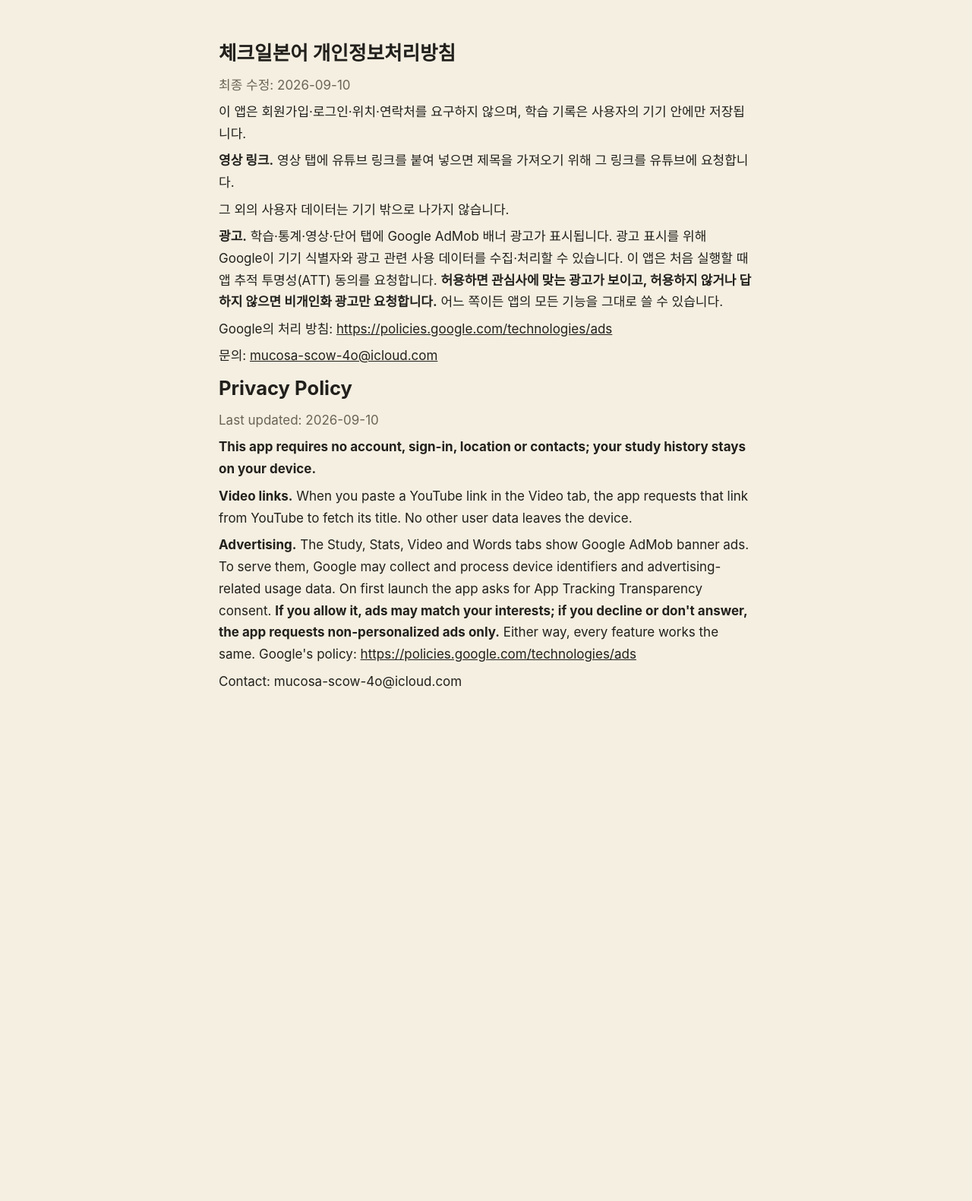
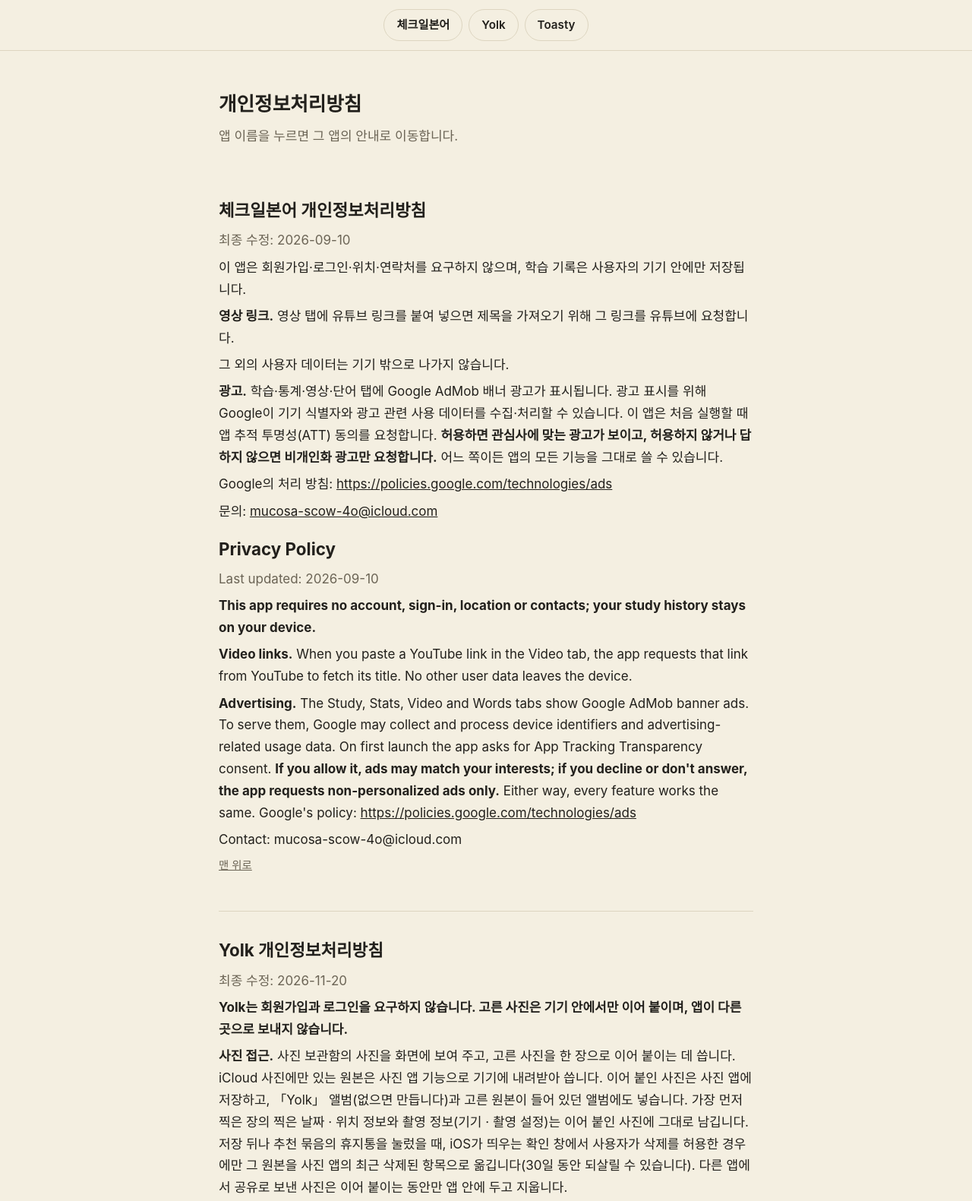
Before and after one commit to checknihongo/checknihongo.github.io, a plain HTML site: page index.html in a window 1280 px wide. Shown: the top 1581 px of the page at 76% size. Before the commit the page ends 982 px from the top, so only its background shows below. Drawn offline with Linux system fonts and the light colour scheme.

Commit message:
docs: 개인정보처리방침을 세 앱(체크일본어 · Yolk · Toasty) 공용 페이지로

```diff
--- a/index.html
+++ b/index.html
@@ -3,7 +3,7 @@
 <head>
 <meta charset="utf-8">
 <meta name="viewport" content="width=device-width, initial-scale=1">
-<title>체크일본어 개인정보처리방침</title>
+<title>개인정보처리방침</title>
 <style>
   :root { --bg:#f4efe1; --fg:#22201c; --muted:#6b6455; --line:#ddd5c0; }
   @media (prefers-color-scheme: dark) {
@@ -25,12 +25,31 @@
   .updated, .statement { color: var(--muted); }
   footer { color: var(--muted); font-size: .9rem; margin-top: 3rem; }
   .q { font-weight: 600; margin-top: 1.4rem; }
+
+  .nav { position: sticky; top: 0; z-index: 1; background: var(--bg); border-bottom: 1px solid var(--line);
+         display: flex; gap: .5rem; padding: .75rem 1.25rem; justify-content: center; }
+  .nav a { text-decoration: none; padding: .45rem 1rem; border: 1px solid var(--line); border-radius: 999px;
+           font-weight: 600; font-size: .95rem; white-space: nowrap; }
+  .nav a:hover, .nav a:focus-visible { background: var(--line); }
+  html { scroll-behavior: smooth; scroll-padding-top: 4.5rem; }
+  article { border-top: 1px solid var(--line); padding-top: 1rem; margin-top: 3rem; }
+  article:first-of-type { border-top: 0; margin-top: 0; }
+  article h2.app { font-size: 1.4rem; margin: 1rem 0 .25rem; }
+  .top { font-size: .9rem; color: var(--muted); }
 </style>
 </head>
 <body>
+<nav class="nav" aria-label="앱 고르기">
+<a href="#checkjp">체크일본어</a>
+<a href="#yolk">Yolk</a>
+<a href="#toasty">Toasty</a>
+</nav>
 <main>
+<h1>개인정보처리방침</h1>
+<p class="lead">앱 이름을 누르면 그 앱의 안내로 이동합니다.</p>
+<article id="checkjp">
 <section>
-<h1>체크일본어 개인정보처리방침</h1>
+<h2 class="app">체크일본어 개인정보처리방침</h2>
 <p class="updated">최종 수정: 2026-09-10</p>
 
 <p>이 앱은 회원가입·로그인·위치·연락처를 요구하지 않으며, 학습 기록은 사용자의 기기 안에만 저장됩니다.</p>
@@ -48,10 +67,8 @@ Google이 기기 식별자와 광고 관련 사용 데이터를 수집·처리
 
 <p>문의: <a href="mailto:mucosa-scow-4o@icloud.com">mucosa-scow-4o@icloud.com</a></p>
 </section>
-
-
 <section>
-<h1>Privacy Policy</h1>
+<h2 class="app">Privacy Policy</h2>
 <p class="updated">Last updated: 2026-09-10</p>
 <p><strong>This app requires no account, sign-in, location or contacts; your study history stays on your device.</strong></p>
 <p><strong>Video links.</strong> When you paste a YouTube link in the Video tab, the app requests that link from YouTube
@@ -63,6 +80,27 @@ requests non-personalized ads only.</strong> Either way, every feature works the
 <a href="https://policies.google.com/technologies/ads">https://policies.google.com/technologies/ads</a></p>
 <p>Contact: mucosa-scow-4o@icloud.com</p>
 </section>
+<p class="top"><a href="#">맨 위로</a></p>
+</article>
+<article id="yolk">
+<h2 class="app">Yolk 개인정보처리방침</h2>
+<p class="updated">최종 수정: 2026-11-20</p>
+<p><strong>Yolk는 회원가입과 로그인을 요구하지 않습니다. 고른 사진은 기기 안에서만 이어 붙이며, 앱이 다른 곳으로 보내지 않습니다.</strong></p>
+<p><strong>사진 접근.</strong> 사진 보관함의 사진을 화면에 보여 주고, 고른 사진을 한 장으로 이어 붙이는 데 씁니다. iCloud 사진에만 있는 원본은 사진 앱 기능으로 기기에 내려받아 씁니다. 이어 붙인 사진은 사진 앱에 저장하고, 「Yolk」 앨범(없으면 만듭니다)과 고른 원본이 들어 있던 앨범에도 넣습니다. 가장 먼저 찍은 장의 찍은 날짜 · 위치 정보와 촬영 정보(기기 · 촬영 설정)는 이어 붙인 사진에 그대로 남깁니다. 저장 뒤나 추천 묶음의 휴지통을 눌렀을 때, iOS가 띄우는 확인 창에서 사용자가 삭제를 허용한 경우에만 그 원본을 사진 앱의 최근 삭제된 항목으로 옮깁니다(30일 동안 되살릴 수 있습니다). 다른 앱에서 공유로 보낸 사진은 이어 붙이는 동안만 앱 안에 두고 지웁니다.</p>
+<p><strong>광고.</strong> 앱 화면에 Google AdMob 광고가 표시됩니다. 광고 표시와 분석을 위해 Google이 기기 식별자, IP 주소로 추정한 대략적인 위치, 광고 · 앱 사용 데이터, 충돌 · 성능 같은 진단 데이터를 수집·처리할 수 있습니다. 앱은 앱 추적 투명성(ATT) 동의를 요청합니다. <strong>허용하면 관심사에 맞는 광고가 보이고, 허용하지 않거나 답하지 않으면 맞춤이 아닌 광고만 요청합니다.</strong> 어느 쪽이든 앱의 모든 기능을 그대로 쓸 수 있습니다. Google의 처리 방침: <a href="https://policies.google.com/technologies/ads">https://policies.google.com/technologies/ads</a></p>
+<p><strong>광고 없애기 구매.</strong> 결제는 Apple이 처리하며, 앱은 결제 정보를 받지 않습니다. 구매했다는 사실만 기기 안에 기억합니다.</p>
+<p>문의: <a href="mailto:mucosa-scow-4o@icloud.com">mucosa-scow-4o@icloud.com</a></p>
+<p class="top"><a href="#">맨 위로</a></p>
+</article>
+<article id="toasty">
+<h2 class="app">Toasty 개인정보처리방침</h2>
+<p class="updated">최종 수정: 2026-11-02</p>
+<p><strong>Toasty는 회원가입과 로그인을 요구하지 않습니다. 고른 사진과 영상은 기기 안에서만 이어 붙이며, 앱이 다른 곳으로 보내지 않습니다.</strong></p>
+<p><strong>사진 접근.</strong> 사진 보관함의 사진과 영상을 화면에 보여 주고, 고른 것을 한 편의 영상으로 이어 붙이는 데 씁니다. 만든 영상은 사진 앱에 저장하고(사진 전체 접근을 허용한 경우 「Toasty」 앨범에도 넣습니다), 저장 뒤 iOS가 띄우는 확인 창에서 사용자가 삭제를 허용한 경우에만 고른 원본 사진 · 영상을 사진 앱의 최근 삭제된 항목으로 옮깁니다(30일 동안 되살릴 수 있습니다).</p>
+<p><strong>광고.</strong> 앱 화면에 Google AdMob 광고가 표시됩니다. 광고 표시와 분석을 위해 Google이 기기 식별자, IP 주소로 추정한 대략적인 위치, 광고 · 앱 사용 데이터, 충돌 · 성능 같은 진단 데이터를 수집·처리할 수 있습니다. 앱은 앱 추적 투명성(ATT) 동의를 요청합니다. <strong>허용하면 관심사에 맞는 광고가 보이고, 허용하지 않거나 답하지 않으면 맞춤이 아닌 광고만 요청합니다.</strong> 어느 쪽이든 앱의 모든 기능을 그대로 쓸 수 있습니다. Google의 처리 방침: <a href="https://policies.google.com/technologies/ads">https://policies.google.com/technologies/ads</a></p>
+<p>문의: <a href="mailto:mucosa-scow-4o@icloud.com">mucosa-scow-4o@icloud.com</a></p>
+<p class="top"><a href="#">맨 위로</a></p>
+</article>
 </main>
 </body>
 </html>
```
